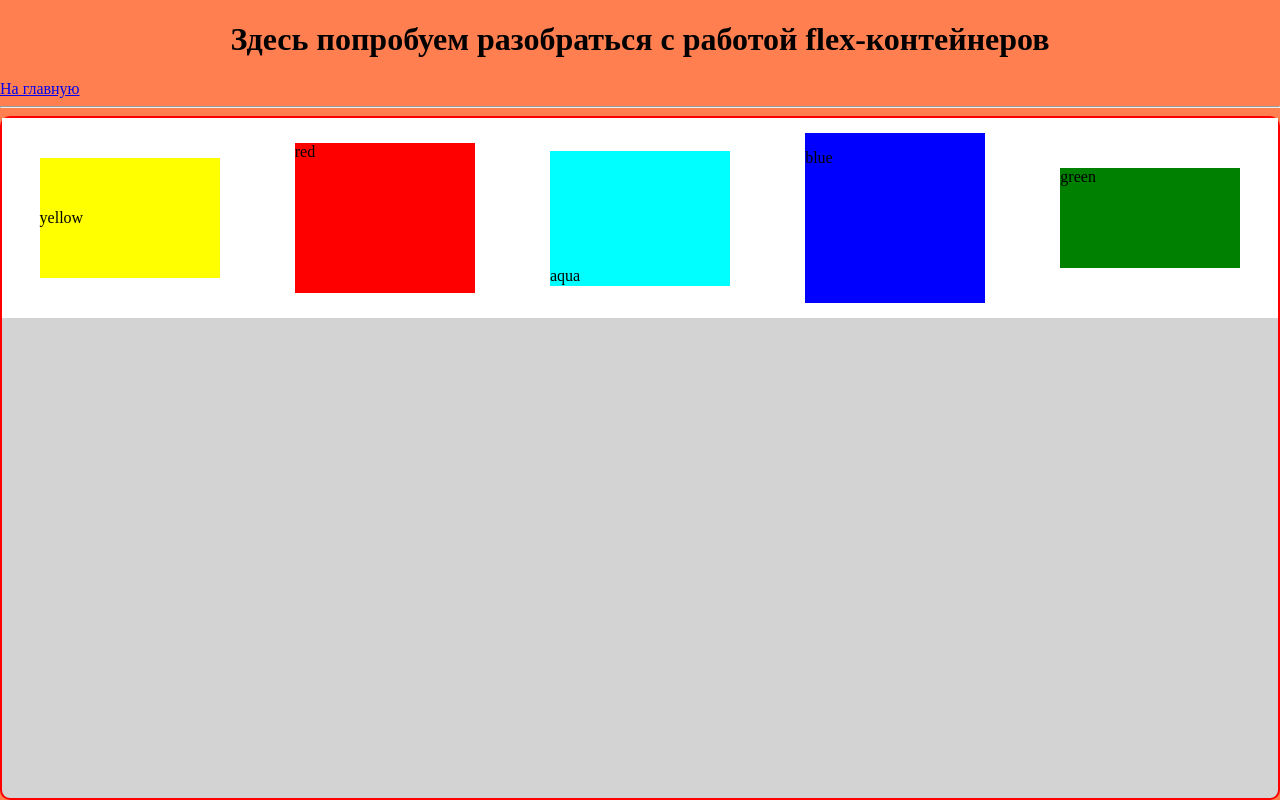
After one commit to Paradox60/flask-front-end, a Flask app: page /flex in a window 1280 px wide. The commit adds this page. Run offline with Flask 2, Linux system fonts and the light colour scheme.

Commit message:
start working on flex page. Page html + css added

```diff
--- a/flask_compendium/app.py
+++ b/flask_compendium/app.py
@@ -12,3 +12,7 @@ def text_page():
 @app.route("/blocks")
 def block_page():
     return render_template("blocks.html")
+
+@app.route("/flex")
+def flex():
+    return render_template("flex.html")
--- /dev/null
+++ b/flask_compendium/static/css/flex.css
@@ -0,0 +1,76 @@
+html,body {
+	background-color: coral;
+	height: 100%;
+}
+
+body {
+	display: flex;
+	flex-direction: column; /* располагаем header и main вертикально */
+}
+
+main {
+	flex: 1;
+	display: flex;
+	background-color: lightgrey;
+	border-style: solid;
+	border-radius: 10px;
+	border-width: 2px;
+	border-color: red;
+}
+
+.flex {
+	display: flex;
+	flex: 0;
+	flex-grow: 1;
+	background-color: white;
+	min-height: 200px;
+	max-height: 200px;
+	flex-direction: row;
+	justify-content: space-around;
+	align-items: center;
+}
+
+.yellow {
+	display: flex;
+	background-color: yellow;
+	min-height: 120px;
+	max-height: 120px;
+	min-width: 180px;
+	align-items: center;
+}
+
+.red {
+	display: flex;
+	background-color: red;
+	min-height: 150px;
+	max-height: 150px;
+	min-width: 180px;
+	align-items: flex-start;
+}
+
+.aqua {
+	display:flex;
+	background-color: aqua;
+	min-height: 135px;
+	max-height: 135px;
+	min-width: 180px;
+	align-items: flex-end;
+}
+
+.blue {
+	display: flex;
+	background-color: blue;
+	min-height: 170px;
+	max-height: 170px;
+	min-width: 180px;
+	align-items: stretch;
+}
+
+.green {
+	display: flex;
+	background-color: green;
+	min-height: 100px;
+	max-height: 100px;
+	min-width: 180px;
+	align-items: baseline;
+}
--- a/flask_compendium/templates/blocks.html
+++ b/flask_compendium/templates/blocks.html
@@ -20,5 +20,6 @@
         <div class="right">прижатый к правой части экрана</div>
     </main>
 
+
 </body>
 </html>
--- /dev/null
+++ b/flask_compendium/templates/flex.html
@@ -0,0 +1,30 @@
+<!DOCTYPE html>
+<html lang="en">
+<head>
+    <meta charset="UTF-8">
+    <title>flask_compendium</title>
+    <link rel="stylesheet" href="{{ url_for('static', filename='css/reset.css') }}">
+    <link rel="stylesheet" href="{{ url_for('static', filename='css/flex.css') }}">
+
+
+</head>
+<body>
+    <header>
+        <h1><center>Здесь попробуем разобраться с работой flex-контейнеров</center></h1>
+        <a href="{{ url_for('home') }}">На главную</a>
+        <hr>
+    </header>
+
+    <main class="workspace">
+        <div class="flex">
+            <div class="yellow"><span>yellow</span></div>
+            <div class="red"><div>red</div></div>
+            <div class="aqua"><a>aqua</a></div>
+            <div class="blue"><p>blue</p></div>
+            <div class="green"><span>green</span></div>
+        </div>
+    </main>
+
+
+</body>
+</html>
```
Also changed, not shown: flask_compendium/templates/index.html (+8 -3 lines), 1 other file.
